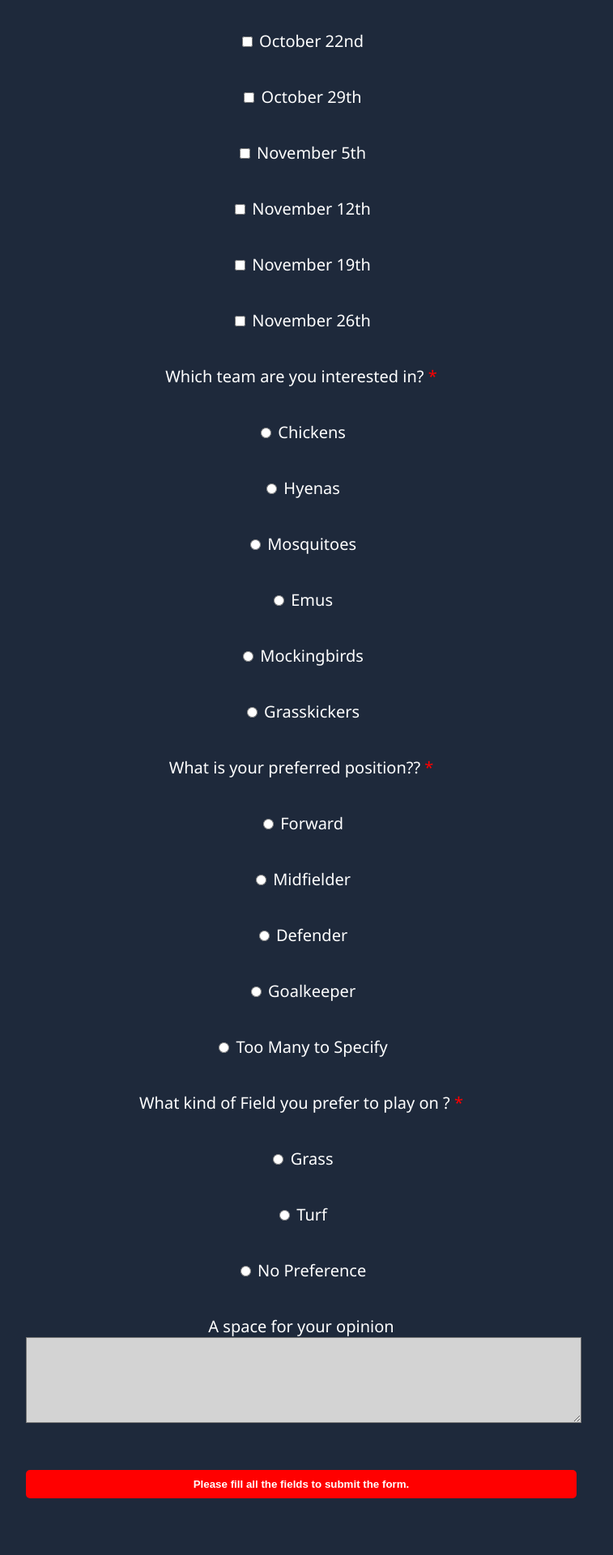
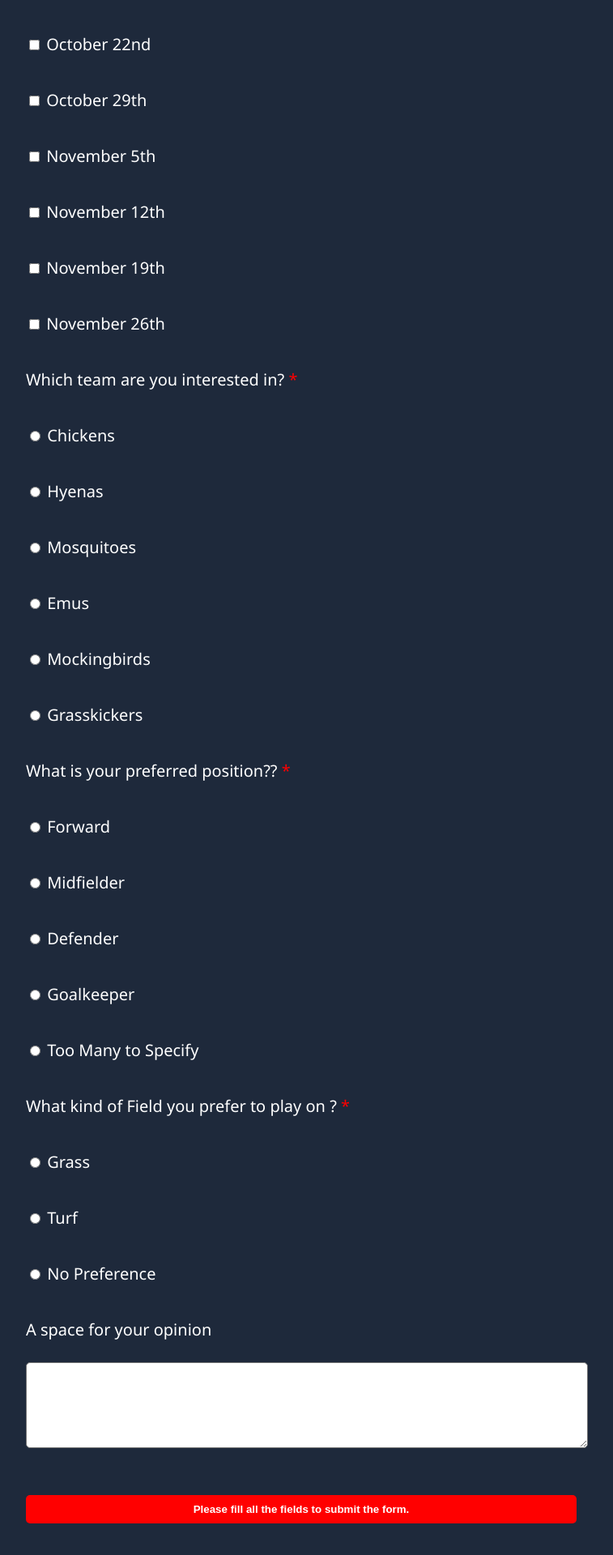
Before and after one commit to jackbelyeu/FFFA, a Next.js app: page /interest in a window 1280 px wide. Shown: the part 660-2580 px from the top of the page at 81% size, without its empty margins (268-1025 px from the left). Built offline with nearby package versions, Linux system fonts and the light colour scheme.

Commit message:
Upated css for form and learnmore (#6)
* changes in interest page

* Changed css for learnmore

```diff
--- a/src/app/api/send-email/route.ts
+++ b/src/app/api/send-email/route.ts
@@ -1,7 +1,7 @@
 import { NextRequest,NextResponse } from "next/server";
 import { Resend } from "resend";
 
-const resend =new Resend("Resend Key");
+const resend =new Resend("Resend Key"); // Replace with your Resend Key(https://resend.dev/)
 
 export async function POST(request: NextRequest){
     try {
@@ -9,7 +9,7 @@ export async function POST(request: NextRequest){
         const{name,email,phone,sunday,team,position,field,opinion} = reqBody;
         console.log(reqBody);
         await resend.emails.send({
-            to: 'your_email',
+            to: 'your_email', // Replace with the email or domain name registered with Resend(https://resend.dev/)
             from: 'onboarding@resend.dev',
             subject:"Interest in joining the Season ",
             html:`
--- a/src/app/globals.css
+++ b/src/app/globals.css
@@ -46,8 +46,6 @@ tbody tr:hover {
 }
 
 img {
-  width: 50px;
-  height: auto;
   border-radius: 50%;
 }
 
--- a/src/app/interest/page.tsx
+++ b/src/app/interest/page.tsx
@@ -1,6 +1,6 @@
 "use client";
 import React, { useState } from "react";
-// import { useRouter } from "next/navigation";
+// import { useRouter } from "next/navigation"; // Uncomment this line if you want to use the router
 
 export default function Interest() {
   const [interested, setInterested] = useState({
@@ -14,7 +14,7 @@ export default function Interest() {
     opinion: "",
   });
 
-  // const router = useRouter();
+  // const router = useRouter();  // Uncomment this line if you want to use the router
 
   const handleChange = (e: React.ChangeEvent<HTMLInputElement>): void => {
     const { checked, value } = e.target;
@@ -38,7 +38,7 @@ export default function Interest() {
       });
 
       if (response.ok) {
-        // router.push("/thankyou");
+        // router.push("/thankyou"); // Uncomment this line if you want to use the router
         alert("Form submitted successfully");
         window.location.reload();
       } else {
@@ -61,7 +61,7 @@ export default function Interest() {
 
   return (
     <div>
-      <h1>Express  Your Interest for Season 2024!</h1>
+      <h1>Express Your Interest for Season 2024!</h1>
       <p>
         The role of this form is to collect info on how many people would like
         to play in a randomized league, such that we can generate new totally
@@ -72,7 +72,8 @@ export default function Interest() {
       </p>
 
       <form>
-        <label >Name:
+        <label>
+          Name:
           <input
             type="text"
             name="name"
@@ -80,10 +81,11 @@ export default function Interest() {
               setInterested({ ...interested, name: e.target.value })
             }
           />
-        {interested.name === "" && <span style={{color: "red"}}> *</span>}
+          {interested.name === "" && <span style={{ color: "red" }}> *</span>}
         </label>
         <br />
-        <label>Email:
+        <label>
+          Email:
           <input
             type="email"
             name="email"
@@ -91,10 +93,11 @@ export default function Interest() {
               setInterested({ ...interested, email: e.target.value })
             }
           />
-        {interested.email === "" && <span style={{color: "red"}} >*</span>}
+          {interested.email === "" && <span style={{ color: "red" }}>*</span>}
         </label>
         <br />
-        <label>Phone:
+        <label>
+          Phone:
           <input
             type="tel"
             name="phone"
@@ -102,14 +105,16 @@ export default function Interest() {
               setInterested({ ...interested, phone: e.target.value })
             }
           />
-        {interested.phone === "" && <span style={{color: "red"}}> *</span>}
+          {interested.phone === "" && <span style={{ color: "red" }}> *</span>}
         </label>
         <br />
         <label>
-          Mark your Sunday afternoon availability <small>(Select at least one Sunday)</small> :
-          {interested.sunday.length < 1 && <span style={{color: "red"}}> *</span>}
+          Mark your Sunday afternoon availability{" "}
+          <small>(Select at least one Sunday)</small> :
+          {interested.sunday.length < 1 && (
+            <span style={{ color: "red" }}> *</span>
+          )}
         </label>
-
 
         <br />
         <label>
@@ -202,7 +207,7 @@ export default function Interest() {
         <br />
         <label>
           Which team are you interested in?
-          {interested.team === "" && <span style={{color: "red"}}> *</span>}
+          {interested.team === "" && <span style={{ color: "red" }}> *</span>}
         </label>
         <br />
         <label>
@@ -219,7 +224,7 @@ export default function Interest() {
           Chickens
         </label>
         <br />
-          <label >
+        <label>
           <input
             type="radio"
             id="hyenas"
@@ -275,7 +280,7 @@ export default function Interest() {
           Mockingbirds
         </label>
         <br />
-          <label >
+        <label>
           <input
             type="radio"
             id="grasskickers"
@@ -291,7 +296,9 @@ export default function Interest() {
         <br />
         <label>
           What is your preferred position??
-          {interested.position === "" && <span style={{color: "red"}}> *</span>}
+          {interested.position === "" && (
+            <span style={{ color: "red" }}> *</span>
+          )}
         </label>
         <br />
         <label>
@@ -366,11 +373,10 @@ export default function Interest() {
         <br />
         <label>
           What kind of Field you prefer to play on ?
-          {interested.field === "" && <span style={{color: "red"}}> *</span>}
+          {interested.field === "" && <span style={{ color: "red" }}> *</span>}
         </label>
         <br />
         <label>
-
           <input
             type="radio"
             id="grass"
@@ -415,11 +421,16 @@ export default function Interest() {
         <label>
           A space for your opinion
           <br />
+          <br />
           <textarea
             style={{
+              paddingLeft: "10px",
               width: "100%",
               height: "100px",
-              backgroundColor: "lightgray",
+              borderRadius: "5px",
+              color: "black",
+              fontSize: "20px",
+              fontFamily: "Arial",
             }}
             onChange={(e) =>
               setInterested({ ...interested, opinion: e.target.value })
--- a/src/app/interest/styles.module.css
+++ b/src/app/interest/styles.module.css
@@ -1,7 +1,8 @@
 .interest form {
     display: flex;
     flex-direction: column;
-    justify-content: center;
+    margin-top: 20px;
+    text-align: left;
 }
 
 .interest form label {
@@ -12,16 +13,25 @@
 
 .interest form input {
     padding: 10px 20px;
-    border: 1px solid #858282;
+    border: 1px solid white;
     border-radius: 10px;
     font-size: 20px;
 }
 
-
 .interest form input:focus {
     outline: none;
     border: 1px solid green;
-    background-color: rgb(240, 250, 255);
+    background-color: white;
+}
+
+.interest form input[type="checkbox"] {
+    cursor: pointer;
+    border-radius: 10%;
+
+}
+
+.interest form input[type="radio"] {
+    cursor: pointer;
 }
 
 .interest form input[type="submit"] {
@@ -43,11 +53,12 @@
     color: white;
     font-weight: bold;
     border-radius: 5px;
-    background-color: rgb(0, 179, 255);
+    background-color: darkgreen;
     cursor: pointer;
 }
 
 .interest form button:hover {
+    width: 100%;
     background-color: darkgreen;
     align-items: center;
     margin-top: 20px;
@@ -56,9 +67,7 @@
     color: white;
     border-radius: 5px;
     cursor: pointer;
-
 }
-
 .interest form button:disabled {
     background-color: red;
     align-items: center;
--- a/src/app/learnmore/page.tsx
+++ b/src/app/learnmore/page.tsx
@@ -18,7 +18,7 @@ export default function LearnMore() {
     <div>
       <h1>Hello, Learn More Page!</h1>
       <p>Find out more about the 2023 season.</p>
-      <Image src={soccerPic} alt="Soccer" width={600} height={500} />
+      <Image src={soccerPic} alt="Soccer" width={800} height={600} />
       <br />
       <SendEmailButton />
       <center>
--- a/src/app/page.tsx
+++ b/src/app/page.tsx
@@ -1,5 +1,6 @@
 import Link from "next/link";
 import { sql } from "@vercel/postgres";
+import Image from "next/image";
 
 export default async function Page() {
   try {
@@ -10,6 +11,7 @@ export default async function Page() {
       <div>
         <h1>Flagrant Fowl Futbol Association</h1>
         <Link href="/dashboard">Go to Dashboard</Link>
+        {" "}
         <Link href="/learnmore">Learn More</Link>
         <h2>2023 Final Standings</h2>
         <table>
@@ -29,9 +31,11 @@ export default async function Page() {
               <tr key={index}>
                 <td>{row.team}</td>
                 <td>
-                  <img
+                  <Image
                     src={`/logos/${row.team}.jpeg`}
                     alt={`Logo of ${row.team}`}
+                    width={50}
+                    height={50}
                   />
                 </td>
                 <td>{row.wins}</td>
```
Also changed, not shown: src/app/learnmore/styles.module.css (+14 -16 lines). Lines whose indentation alone changed are shown as unchanged.
